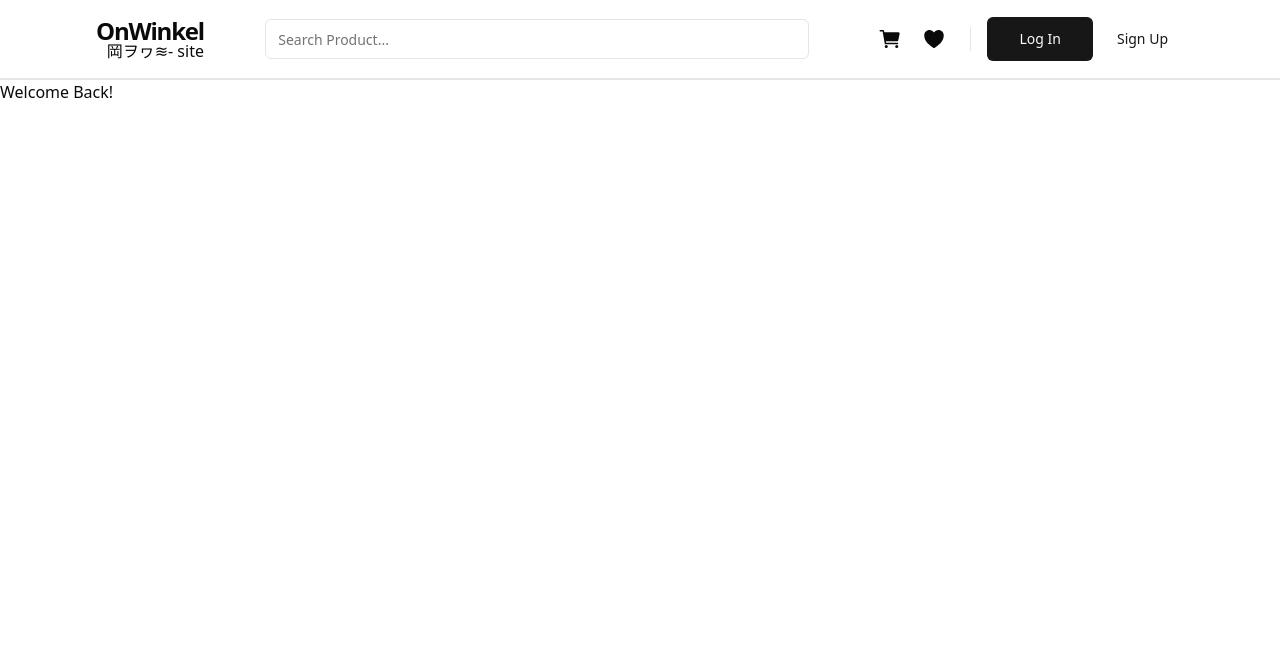
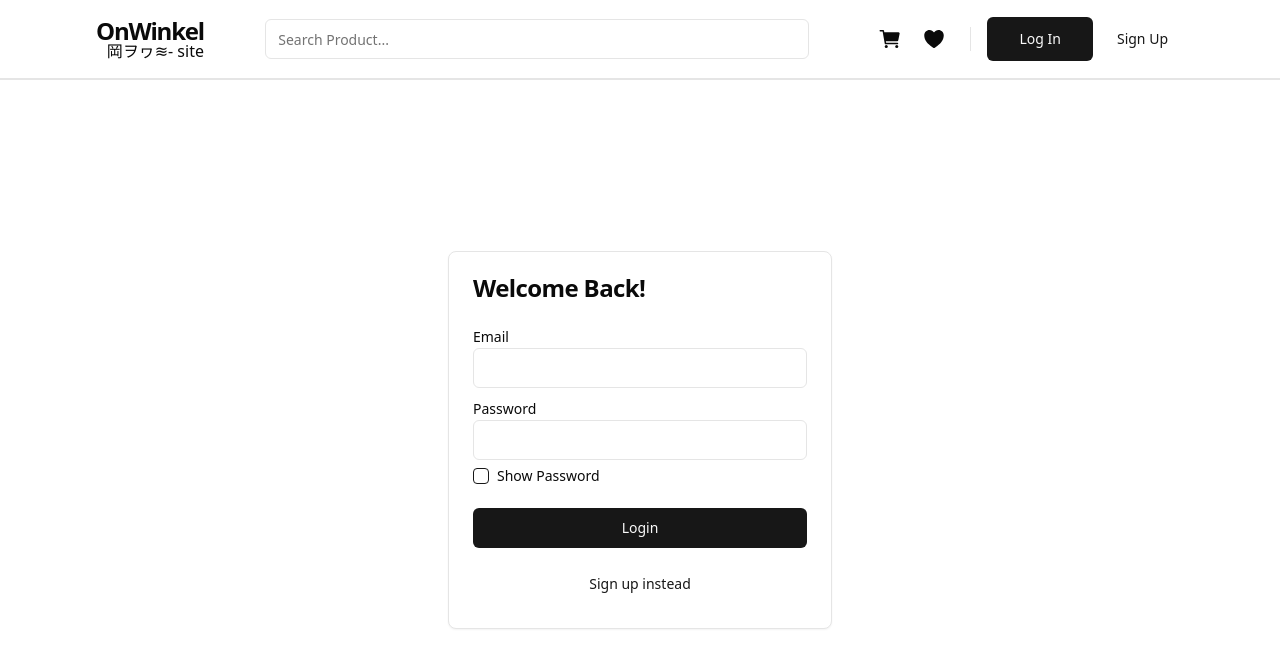
Before and after one commit to guswawan/react-redux, a React (Vite) app: page /login in a window 1280 px wide. Shown: the top 668 px of the page. Built offline with nearby package versions, Linux system fonts and the light colour scheme.

Commit message:
style: build user interface

```diff
--- a/package.json
+++ b/package.json
@@ -10,6 +10,8 @@
     "preview": "vite preview"
   },
   "dependencies": {
+    "@radix-ui/react-checkbox": "^1.1.3",
+    "@radix-ui/react-label": "^2.1.1",
     "@radix-ui/react-separator": "^1.1.0",
     "@radix-ui/react-slot": "^1.1.0",
     "class-variance-authority": "^0.7.1",
--- /dev/null
+++ b/src/components/ui/card.jsx
@@ -0,0 +1,80 @@
+import * as React from 'react';
+import PropTypes from 'prop-types';
+import { cn } from '@/lib/utils';
+
+const Card = React.forwardRef(({ className, ...props }, ref) => (
+  <div
+    ref={ref}
+    className={cn(
+      'rounded-lg border bg-card text-card-foreground shadow-sm',
+      className
+    )}
+    {...props}
+  />
+));
+Card.displayName = 'Card';
+
+const CardHeader = React.forwardRef(({ className, ...props }, ref) => (
+  <div
+    ref={ref}
+    className={cn('flex flex-col space-y-1.5 p-6', className)}
+    {...props}
+  />
+));
+CardHeader.displayName = 'CardHeader';
+
+const CardTitle = React.forwardRef(({ className, ...props }, ref) => (
+  <div
+    ref={ref}
+    className={cn(
+      'text-2xl font-semibold leading-none tracking-tight',
+      className
+    )}
+    {...props}
+  />
+));
+CardTitle.displayName = 'CardTitle';
+
+const CardDescription = React.forwardRef(({ className, ...props }, ref) => (
+  <div
+    ref={ref}
+    className={cn('text-sm text-muted-foreground', className)}
+    {...props}
+  />
+));
+CardDescription.displayName = 'CardDescription';
+
+const CardContent = React.forwardRef(({ className, ...props }, ref) => (
+  <div ref={ref} className={cn('p-6 pt-0', className)} {...props} />
+));
+CardContent.displayName = 'CardContent';
+
+const CardFooter = React.forwardRef(({ className, ...props }, ref) => (
+  <div
+    ref={ref}
+    className={cn('flex items-center p-6 pt-0', className)}
+    {...props}
+  />
+));
+CardFooter.displayName = 'CardFooter';
+
+const cardPropTypes = {
+  className: PropTypes.string,
+  children: PropTypes.node,
+};
+
+Card.propTypes = cardPropTypes;
+CardHeader.propTypes = cardPropTypes;
+CardTitle.propTypes = cardPropTypes;
+CardDescription.propTypes = cardPropTypes;
+CardContent.propTypes = cardPropTypes;
+CardFooter.propTypes = cardPropTypes;
+
+export {
+  Card,
+  CardHeader,
+  CardFooter,
+  CardTitle,
+  CardDescription,
+  CardContent,
+};
--- /dev/null
+++ b/src/components/ui/checkbox.jsx
@@ -0,0 +1,32 @@
+import * as React from 'react';
+import PropTypes from 'prop-types';
+import * as CheckboxPrimitive from '@radix-ui/react-checkbox';
+import { Check } from 'lucide-react';
+
+import { cn } from '@/lib/utils';
+
+const Checkbox = React.forwardRef(({ className, ...props }, ref) => (
+  <CheckboxPrimitive.Root
+    ref={ref}
+    className={cn(
+      'peer h-4 w-4 shrink-0 rounded-sm border border-primary ring-offset-background focus-visible:outline-none focus-visible:ring-2 focus-visible:ring-ring focus-visible:ring-offset-2 disabled:cursor-not-allowed disabled:opacity-50 data-[state=checked]:bg-primary data-[state=checked]:text-primary-foreground',
+      className
+    )}
+    {...props}
+  >
+    <CheckboxPrimitive.Indicator
+      className={cn('flex items-center justify-center text-current')}
+    >
+      <Check className="h-4 w-4" />
+    </CheckboxPrimitive.Indicator>
+  </CheckboxPrimitive.Root>
+));
+Checkbox.displayName = CheckboxPrimitive.Root.displayName;
+
+Checkbox.propTypes = {
+  className: PropTypes.string,
+  checked: PropTypes.bool,
+  onCheckedChange: PropTypes.func,
+};
+
+export { Checkbox };
--- a/src/components/ui/input.jsx
+++ b/src/components/ui/input.jsx
@@ -16,11 +16,11 @@ const Input = React.forwardRef(({ className, type, ...props }, ref) => {
   );
 });
 
+Input.displayName = 'Input';
+
 Input.propTypes = {
   className: PropTypes.string,
   type: PropTypes.string,
 };
 
-Input.displayName = 'Input';
-
 export { Input };
--- /dev/null
+++ b/src/components/ui/label.jsx
@@ -0,0 +1,26 @@
+import * as React from 'react';
+import PropTypes from 'prop-types';
+import * as LabelPrimitive from '@radix-ui/react-label';
+import { cva } from 'class-variance-authority';
+
+import { cn } from '@/lib/utils';
+
+const labelVariants = cva(
+  'text-sm font-medium leading-none peer-disabled:cursor-not-allowed peer-disabled:opacity-70'
+);
+
+const Label = React.forwardRef(({ className, ...props }, ref) => (
+  <LabelPrimitive.Root
+    ref={ref}
+    className={cn(labelVariants(), className)}
+    {...props}
+  />
+));
+Label.displayName = LabelPrimitive.Root.displayName;
+
+Label.propTypes = {
+  className: PropTypes.string,
+  children: PropTypes.node,
+};
+
+export { Label };
--- a/src/pages/LoginPage.jsx
+++ b/src/pages/LoginPage.jsx
@@ -1,5 +1,45 @@
+import { Button } from '@/components/ui/button';
+import {
+  Card,
+  CardContent,
+  CardFooter,
+  CardHeader,
+  CardTitle,
+} from '@/components/ui/card';
+import { Checkbox } from '@/components/ui/checkbox';
+import { Input } from '@/components/ui/input';
+import { Label } from '@/components/ui/label';
+
 function LoginPage() {
-  return <div>Welcome Back!</div>;
+  return (
+    <main className="flex flex-col justify-center items-center h-[90vh] ">
+      <Card className="w-full max-w-sm">
+        <CardHeader>
+          <CardTitle>Welcome Back!</CardTitle>
+        </CardHeader>
+        <CardContent className="flex flex-col gap-2">
+          <div>
+            <Label htmlFor='email'>Email</Label>
+            <Input id='email' type="email"></Input>
+          </div>
+          <div>
+            <Label htmlFor="password">Password</Label>
+            <Input id="password" type="Password"></Input>
+          </div>
+          <div className="flex items-center space-x-2">
+            <Checkbox id="show-password" />
+            <Label htmlFor="show-password">Show Password</Label>
+          </div>
+        </CardContent>
+        <CardFooter>
+          <div className="flex flex-col w-full space-y-4">
+            <Button>Login</Button>
+            <Button variant="link">Sign up instead</Button>
+          </div>
+        </CardFooter>
+      </Card>
+    </main>
+  );
 }
 
 export default LoginPage;
--- a/src/pages/NotFoundPage.jsx
+++ b/src/pages/NotFoundPage.jsx
@@ -1,9 +1,9 @@
 function NotFoundPage() {
   return (
-    <div className="flex flex-col justify-center items-center h-[90vh]">
+    <main className="flex flex-col container justify-center items-center h-[90vh]">
       <div className="text-5xl">Page Not Found!</div>
       <div className="mt-2">The page you requested cannot be found.</div>
-    </div>
+    </main>
   );
 }
 
```
Also changed, not shown: 1 other file (tests, documents, lock files or other folders).
